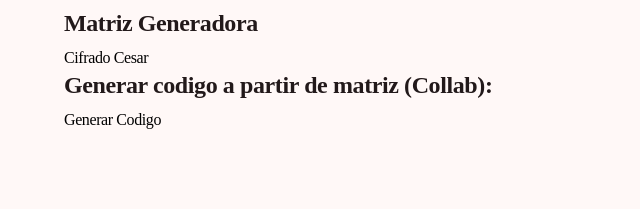
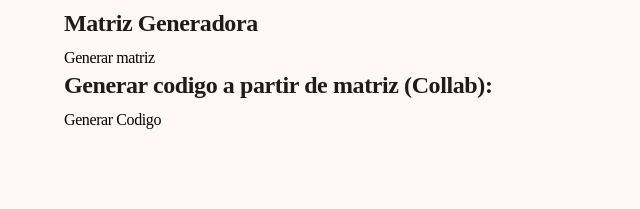
Before and after one commit to SebastianAsprino/Teoria_de_codigos, an Astro site in the folder astro_web_app/: page /matriz in a window 1280 px wide. Shown: the part 160-369 px from the top of the page, 0-640 px from the left. Built offline with nearby package versions, Linux system fonts and the light colour scheme; Astro itself is replaced by a stand-in of ours; a web font is replaced by a local one.

Commit message:
correccion boton

```diff
--- a/astro_web_app/src/component/matriz/matriz_g.jsx
+++ b/astro_web_app/src/component/matriz/matriz_g.jsx
@@ -95,7 +95,7 @@ const CodeInfo = () => {
       />
 
 
-      <FilledButton onclick={handleProcessCodeLineal}>Cifrado Cesar</FilledButton>
+      <FilledButton onclick={handleProcessCodeLineal}>Generar matriz</FilledButton>
 
 
       <div>
```
